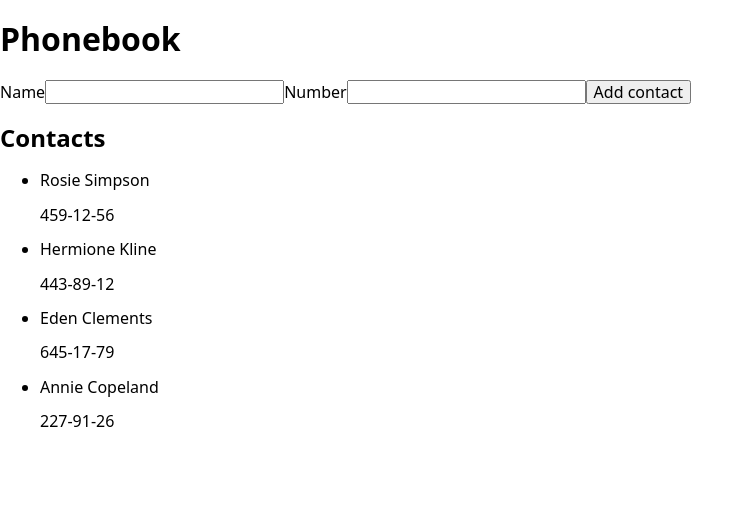
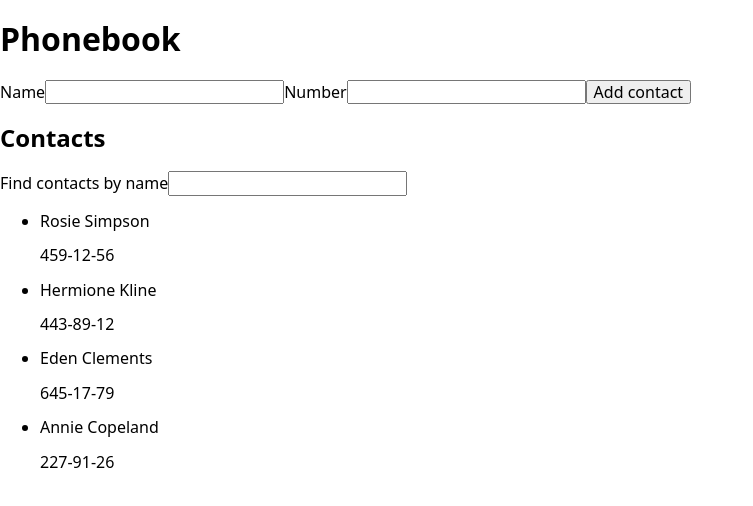
Before and after one commit to almeln/goit-react-hw-02-phonebook, a React (Create React App) app: page / in a window 1280 px wide. Shown: the top 506 px of the page, without its empty margins (0-753 px from the left). Built offline with nearby package versions, Linux system fonts and the light colour scheme.

Commit message:
adds filter

```diff
--- a/src/components/App.jsx
+++ b/src/components/App.jsx
@@ -2,6 +2,7 @@ import React, { Component } from 'react';
 import { v4 as uuidv4 } from 'uuid';
 import ContactForm from './ContactForm';
 import ContactList from './ContactList';
+import Filter from './Filter';
 
 class App extends Component {
     state = {
@@ -11,29 +12,13 @@ class App extends Component {
             {id: 'id-3', name: 'Eden Clements', number: '645-17-79'},
             {id: 'id-4', name: 'Annie Copeland', number: '227-91-26'},
         ],
+        filter: ''
     }
-
-    // handleInputChange = event => {
-    //     const { name, value } = event.currentTarget;
-    //     console.log(value);
-    //     console.log(name);
-    //     // this.setState({ name: event.currentTarget.value })
-    //     // Вычисляемые свойства
-    //     this.setState({
-    //         [name]: value,
-    //     })
-    // }
-
-    // handleSubmit = event => {
-    //     event.preventDefault();
-    //     console.log(this.state);
-    // }
 
     formSubmitHandler = data => {
         console.log(data);
 
         // Добавление контакта
-
         const contact = {
             id: uuidv4(),
             name: data.name,
@@ -45,18 +30,33 @@ class App extends Component {
         // }));
 
         // Деструктуризация
-        this.setState(({contacts  }) => ({
+        this.setState(({ contacts }) => ({
             contacts: [contact, ...contacts]
         }));
-    }
+    };
+
+    changeFilter = event => {
+        this.setState({filter: event.currentTarget.value});
+    };
+
+    getVisibleContacts = () => {
+        const normalizedFilter = this.state.filter.toLowerCase();
+        return this.state.contacts.filter(contact =>
+            contact.name.toLowerCase().includes(normalizedFilter),
+        );
+    };
 
     render() {
+
+        const visibleContacts = this.getVisibleContacts();
+
         return (
             <div>
             <h1>Phonebook</h1>
             <ContactForm onSubmit={this.formSubmitHandler}></ContactForm>
             <h2>Contacts</h2>
-            <ContactList contacts={this.state.contacts}></ContactList>
+            <Filter value={this.state.filter} onChange={this.changeFilter}></Filter>
+            <ContactList contacts={visibleContacts}></ContactList>
             </div>
         )
     }
--- a/src/components/Filter/Filter.js
+++ b/src/components/Filter/Filter.js
@@ -0,0 +1,10 @@
+import React from 'react';
+
+const Filter = ({ value, onChange }) => (
+  <label>
+    Find contacts by name
+    <input type="text" value={value} onChange={onChange} />
+  </label>
+);
+
+export default Filter;
--- /dev/null
+++ b/src/components/Filter/index.js
@@ -0,0 +1 @@
+export { default } from './Filter';
```
